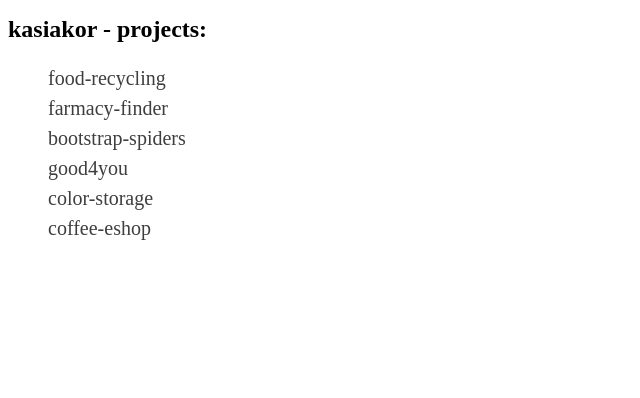
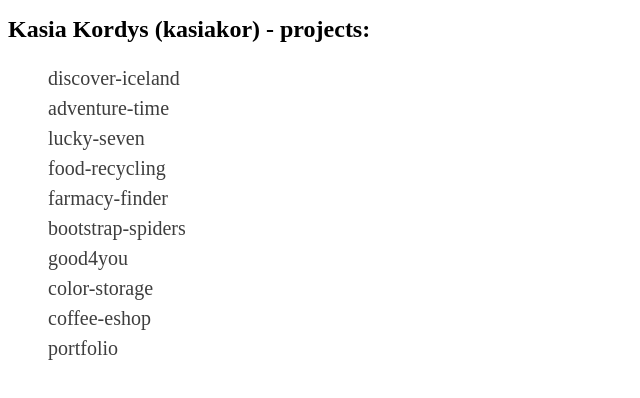
Before and after one commit to kasiakor/kasiakor.github.io, a plain HTML site: page index.html in a window 1280 px wide. Shown: the whole page, without its empty margins (0-640 px from the left). Drawn offline with Linux system fonts and the light colour scheme.

Commit message:
Add projects to project list

```diff
--- a/index.html
+++ b/index.html
@@ -34,14 +34,18 @@
 		</style>
 	</head>
 	<body>
-		<h1>kasiakor - projects:</h1>
+		<h1>Kasia Kordys (kasiakor) - projects:</h1>
 		<ul>
+			<li><a href="http://kasiakor.github.io/discover-iceland/">discover-iceland</a></li>
+			<li><a href="http://kasiakor.github.io/adventure-time/">adventure-time</a></li>
+			<li><a href="http://kasiakor.github.io/lucky-seven/">lucky-seven</a></li>
 			<li><a href="http://kasiakor.github.io/food-recycling/">food-recycling</a></li>
 			<li><a href="http://kasiakor.github.io/pharmacy-finder/">farmacy-finder</a></li>
 			<li><a href="http://kasiakor.github.io/bootstrap-spiders/">bootstrap-spiders</a></li>
 			<li><a href="http://kasiakor.github.io/good4you/">good4you</a></li>
 			<li><a href="http://kasiakor.github.io/color-storage/">color-storage</a></li>
 			<li><a href="http://kasiakor.github.io/coffee-eshop/">coffee-eshop</a></li>
+			<li><a href="http://www.kasiakor.co.uk/portfolio/">portfolio</a></li>
 		</ul>
 	</body>
 </html>
```
